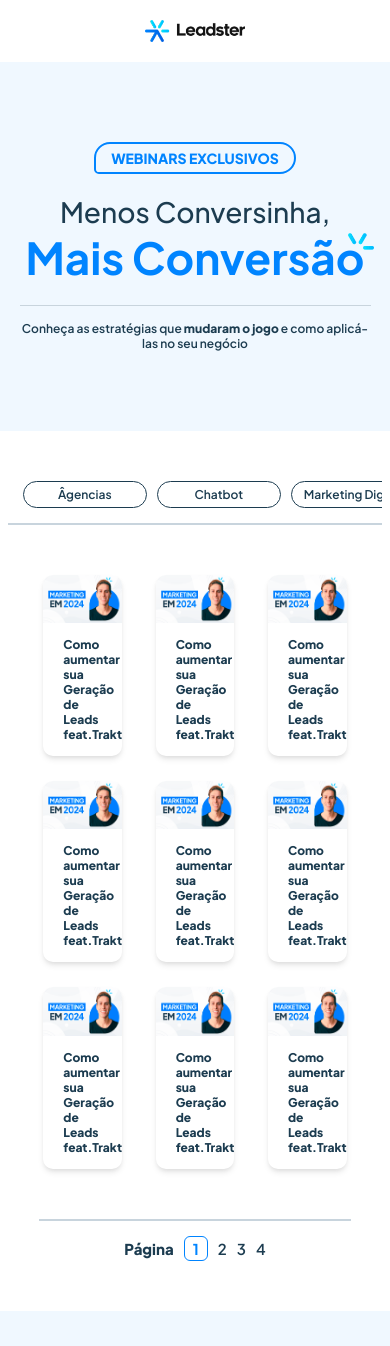
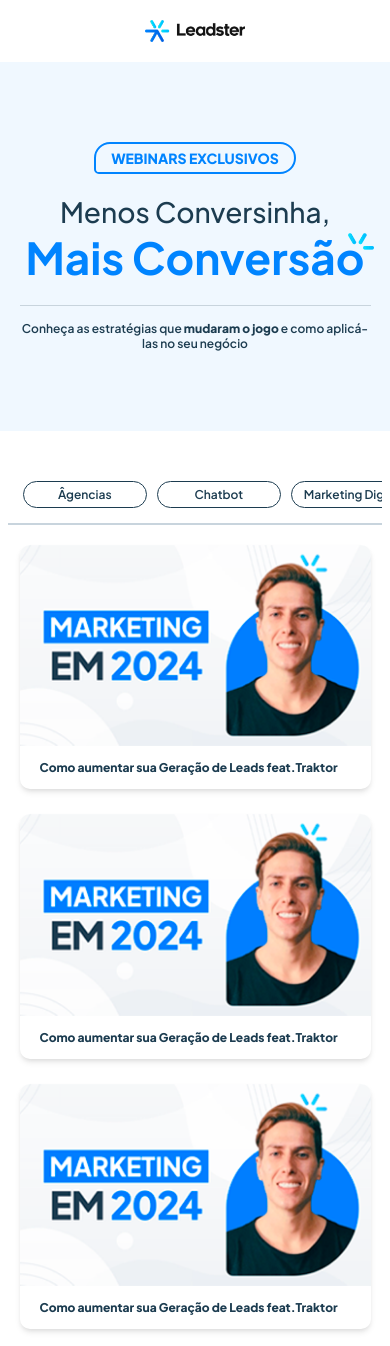
Before and after one commit to Borgeta-code/LeadsterChallenge, a Next.js app: page / in a window 390 px wide. Shown: the top 1346 px of the page. Built offline with nearby package versions, Linux system fonts and the light colour scheme.

Commit message:
fix:  Video components responsivos

```diff
--- a/src/components/VideoCard/styles.ts
+++ b/src/components/VideoCard/styles.ts
@@ -61,5 +61,11 @@ export const Container = styled.div`
     &:active {
       transform: scale(1);
     }
+
+    @media (max-width: 480px) {
+      &:hover {
+        transform: scale(1);
+      }
+    }
   }
 `;
--- a/src/components/VideoList/styles.ts
+++ b/src/components/VideoList/styles.ts
@@ -7,4 +7,10 @@ export const Container = styled.div`
   width: 80%;
   gap: 25px;
   margin-top: 50px;
+
+  @media (max-width: 480px) {
+    width: 100%;
+    grid-template-columns: 1fr;
+    margin-top: 20px;
+  }
 `;
--- a/src/components/VideoModal/styles.ts
+++ b/src/components/VideoModal/styles.ts
@@ -27,6 +27,10 @@ export const Modal = styled.div`
   z-index: 9999;
   position: relative;
   overflow: hidden;
+
+  @media (max-width: 480px) {
+    width: 96vw;
+  }
 `;
 
 export const ModalHeader = styled.div`
@@ -79,6 +83,10 @@ export const Description = styled.div`
   font-weight: 600;
   color: #1c3c50;
   width: 100%;
+
+  @media (max-width: 480px) {
+    font-size: 12px;
+  }
 `;
 
 export const Divider = styled.div`
@@ -143,4 +151,8 @@ export const DownloadType = styled.span`
   font-size: 12px;
   font-weight: 600;
   padding: 0 8px;
+
+  @media (max-width: 480px) {
+    font-size: 8px;
+  }
 `;
```
